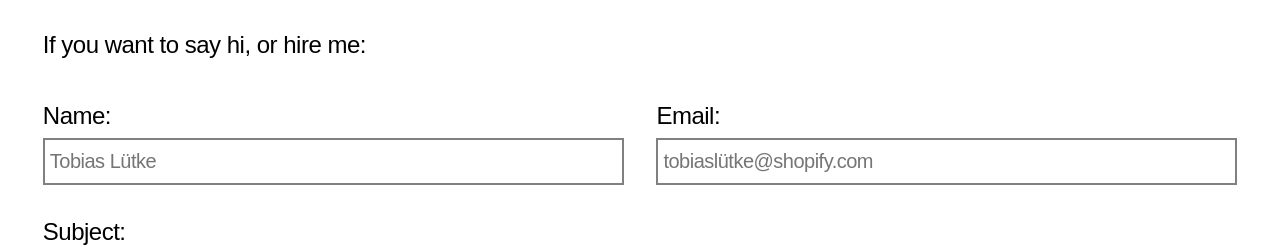
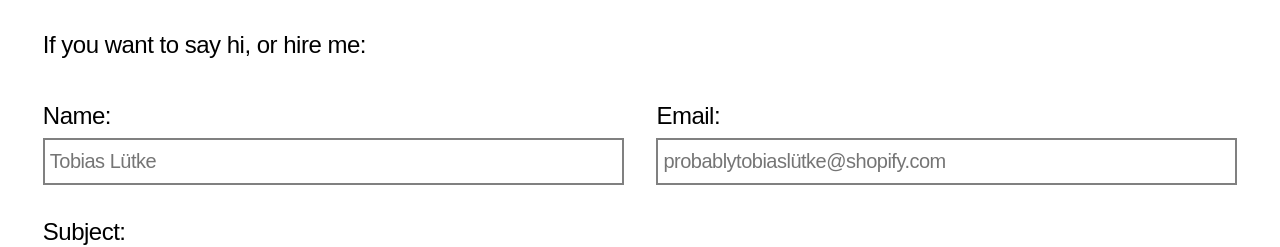
Before and after one commit to idorenyinudoh/iudoh.me, a Vue app: page / in a window 1280 px wide. Shown: the part 2420-2667 px from the top of the page. Built offline with nearby package versions, Linux system fonts and the light colour scheme; no server answers.

Commit message:
🤷🏽‍♂️

```diff
--- a/src/components/ContactForm.vue
+++ b/src/components/ContactForm.vue
@@ -6,7 +6,7 @@ form(@submit.prevent="submitForm")
     label Name:
         input(type="text", name="name", id="name", placeholder="Tobias Lütke", v-model="name", required)
     label Email:
-        input(type="email", name="email", id="email", placeholder="tobiaslütke@shopify.com", v-model="email", required)
+        input(type="email", name="email", id="email", placeholder="probablytobiaslütke@shopify.com", v-model="email", required)
     label Subject:
         input(type="text", name="subject", id="subject", placeholder="Employment Request", v-model="subject", required)
     label(:data-characters-left="charactersLeft === 1 ? charactersLeft + ' character left' : charactersLeft + ' characters left'") Message:
```
